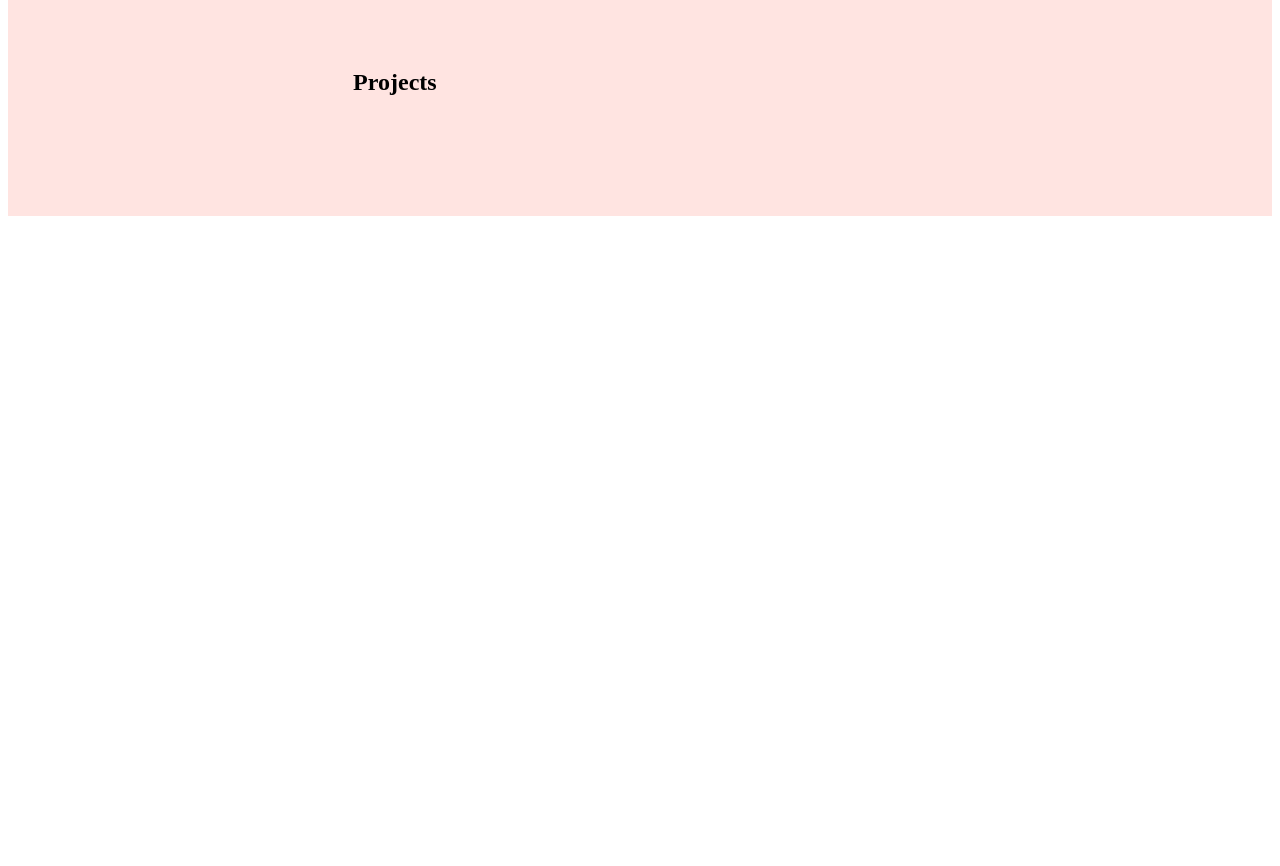
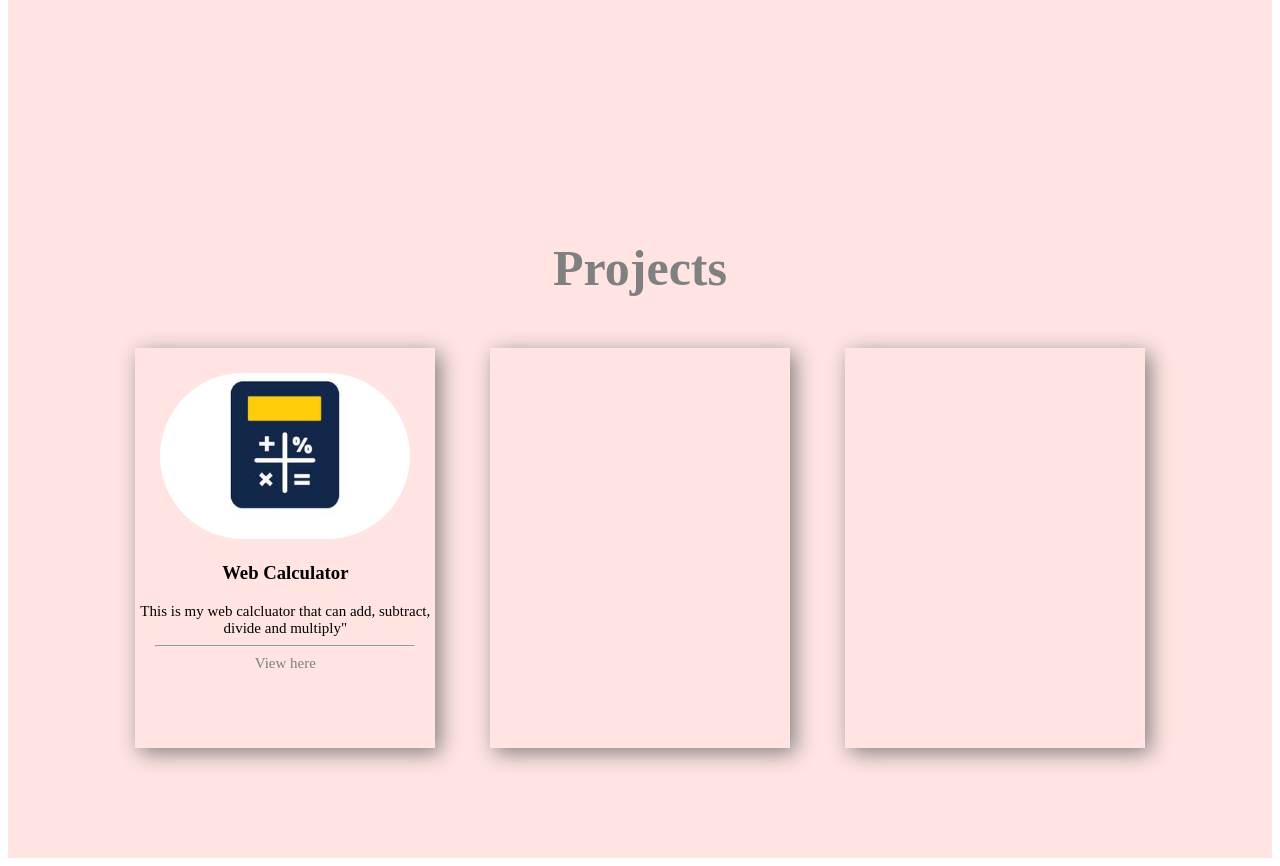
Before and after one commit to Forensicrose/portfolio-site, a plain HTML site: page index.html in a window 1280 px wide. Shown: the part 1214-2080 px from the top of the page. Before the commit the page ends 1438 px from the top, so only its background shows below. Drawn offline with Linux system fonts and the light colour scheme.

Commit message:
added web calculator project link and styled the project section

```diff
--- a/index.html
+++ b/index.html
@@ -63,15 +63,26 @@
           Web Services (AWS) and Functional Programing.
         </p>
       </div>
-     <div class="photo">
-         <img class="headshot" src="images/IMG_6881.jpg" />
-     </div>
+      <div class="photo">
+        <img class="headshot" src="images/IMG_6881.jpg" />
+      </div>
     </section>
-    <section class="subsection">
-        <h2>Projects</h2>
-        <div class=project-card></div>
-
-
+    <section class="subsection-center">
+      <h2>Projects</h2>
+      <div class="project">
+        <div class="project-card">
+          <img class ="img" src="images/is.jpg" alt="Project One Web Calculator" />
+          <h3>Web Calculator</h3>
+          <p class="imagetext">
+            This is my web calcluator that can add, subtract, divide and
+            multiply"
+          </p>
+          <hr />
+          <p class="imagetext"> <a class="img-link" href="https://github.com/Forensicrose/web-calculator">View here</a></p>
+        </div>
+        <div class="project-card"></div>
+        <div class="project-card"></div>
+      </div>
     </section>
     <section></section>
     <footer></footer>
--- a/style.css
+++ b/style.css
@@ -50,8 +50,12 @@ li {
   text-align: right;
 }
 
+h2 {
+  font-size: 50px;
+  color: #808080;
+}
 .information {
-  font-size: 30px;
+  font-size: 35px;
   color: #808080;
 }
 
@@ -59,3 +63,42 @@ li {
   width: 300px;
   border-radius: 150px;
 }
+
+.project-card {
+  width: 300px;
+  height: 400px;
+  box-shadow: 5px 5px 20px #808080;
+  margin: 10px;
+}
+
+.project {
+  display: flex;
+  justify-content: space-around;
+}
+
+.subsection-center {
+  text-align: center;
+  flex-direction: column;
+  display: flex;
+  padding: 100px;
+}
+.imagetext {
+  font-size: 15px;
+  font-weight: 300px;
+}
+
+.img {
+  width: 250px;
+  border-radius: 125px;
+  margin-top: 25px;
+}
+
+hr {
+  margin-left: 20px;
+  margin-right: 20px;
+}
+
+.img-link {
+  text-decoration: none;
+  color: #808080;
+}
```
Also changed, not shown: images/is.jpg (added).
